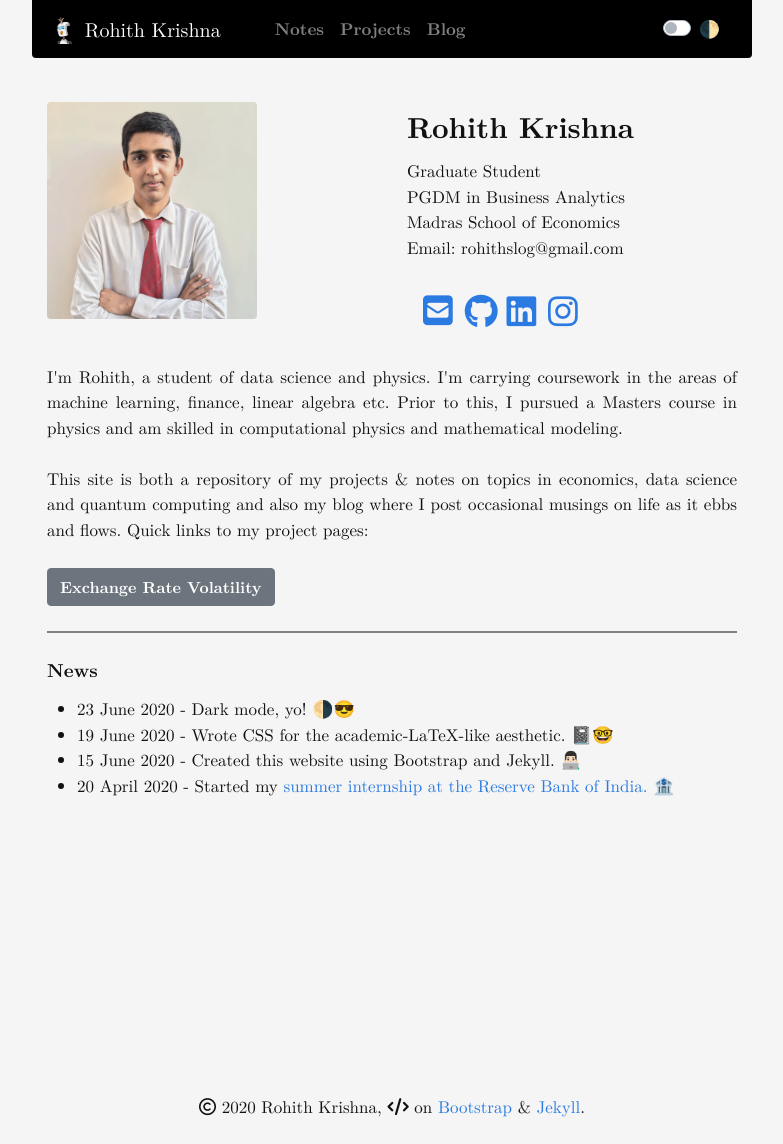
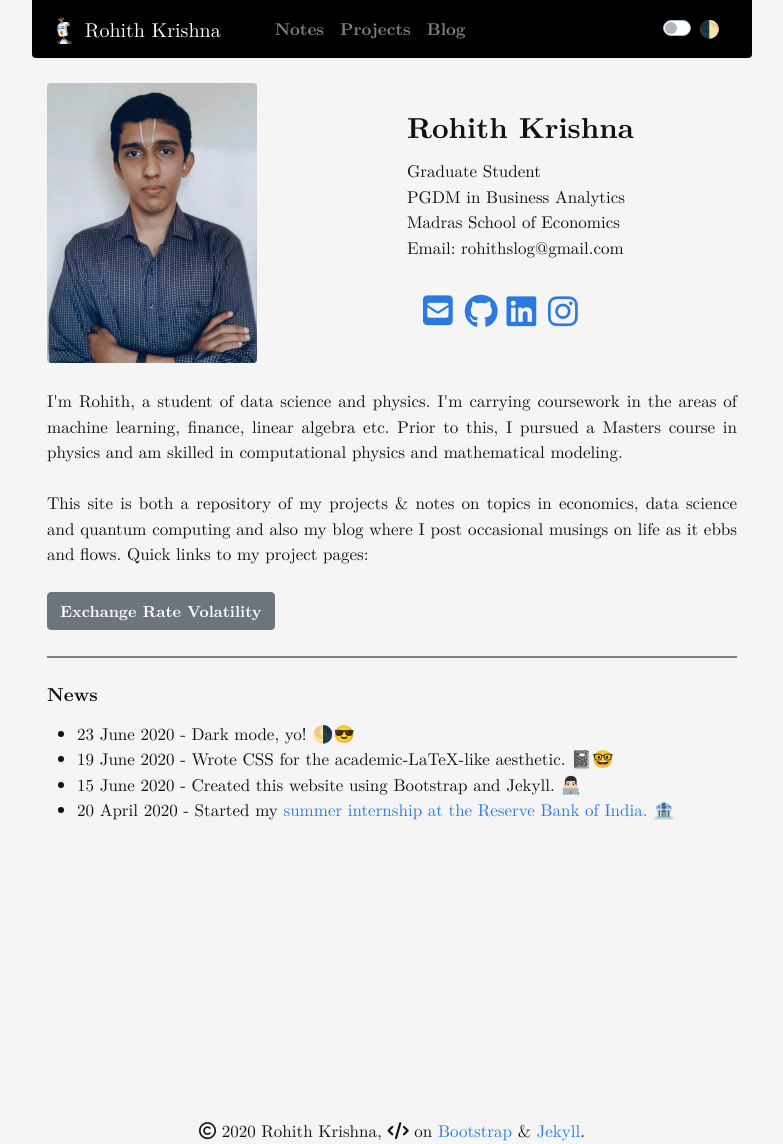
Before and after one commit to rohithmay/rohithmay.github.io, a Jekyll site: the page built from index.md, in a window 1280 px wide. Shown: the whole page, without its empty margins (248-1031 px from the left). Built offline with Jekyll 4.4.1, drawn with Linux system fonts in a browser that asks for light colours; nearby versions of some CDN libraries; a style sheet for code colours, icons or effects is not loaded; before the commit the page ends 1119 px from its top, so only the background shows below that.

Commit message:
Update index.md

```diff
--- a/index.md
+++ b/index.md
@@ -11,7 +11,7 @@ title: Rohith Krishna
                   <div class="col ml-auto d-flex align-items-center">
                       <img style="margin: 0px 0 0px 0;"
                            id="gravatar-img"
-                           src="images/bio-photo.jpg"
+                           src="images/pro-pic.jpg"
                            class="rounded float-right"
                            width="210" />
                   </div>
```
